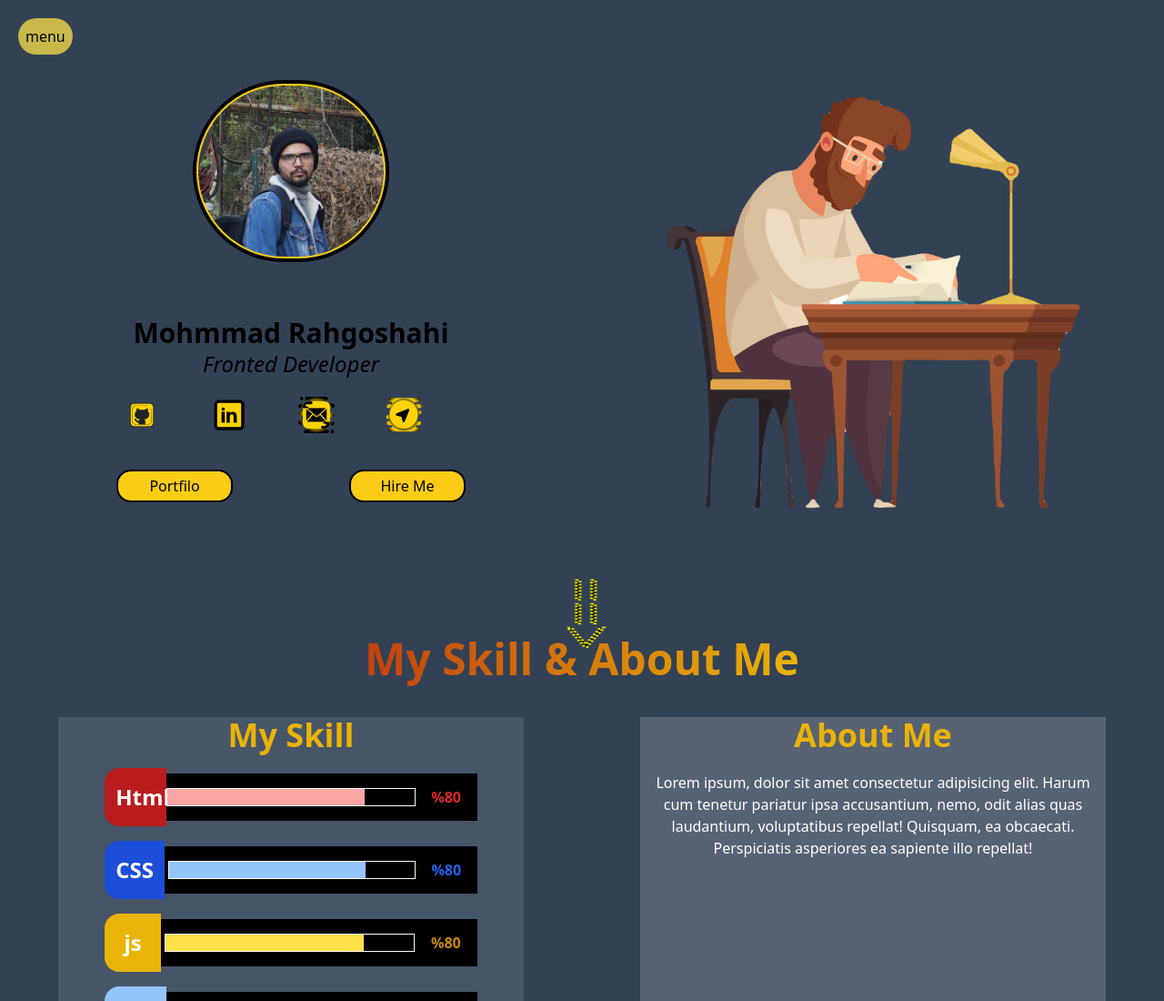
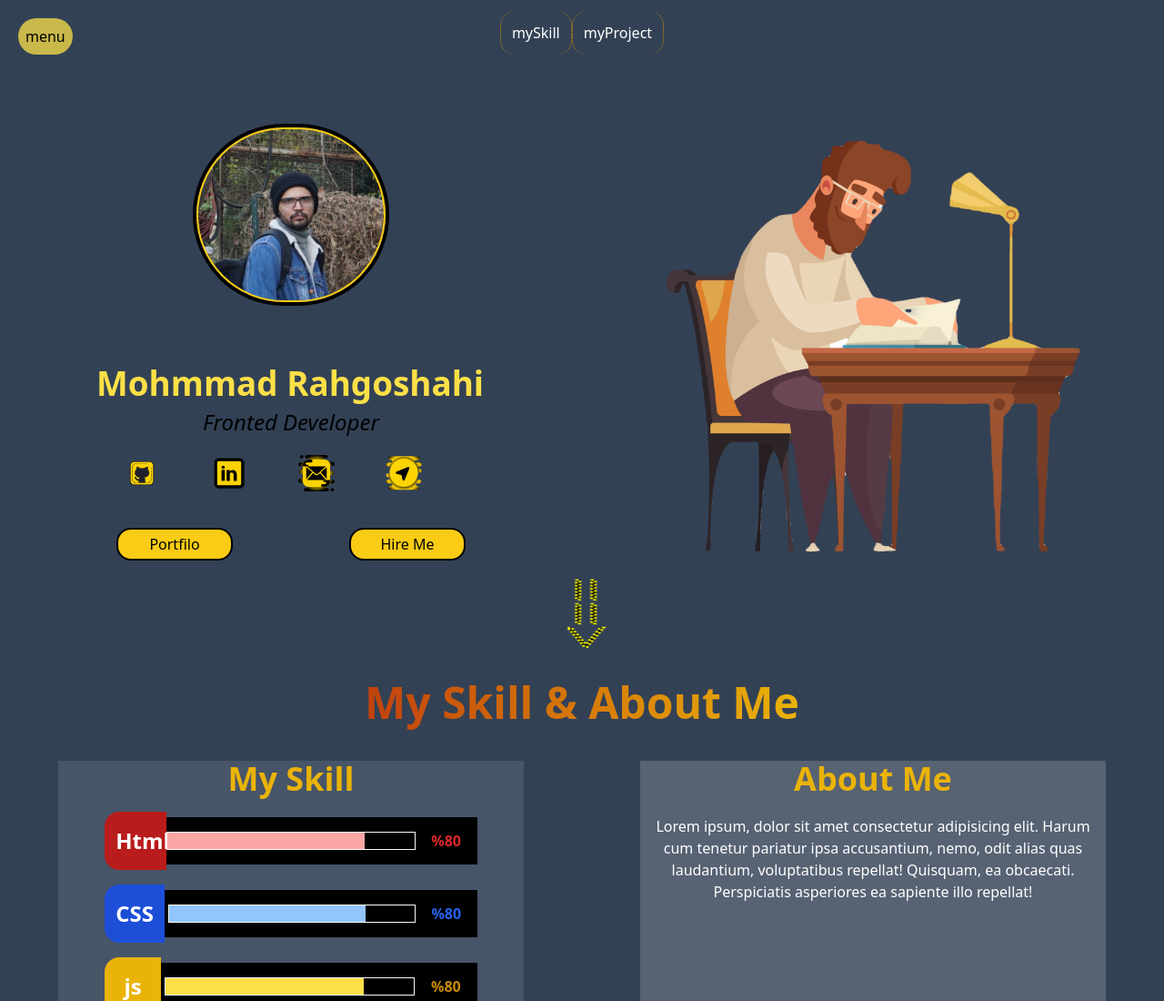
Before and after one commit to mohmmadView/ProjectPortoFile, a website: page index.html in a window 1280 px wide. Shown: the top 1100 px of the page at 91% size. Drawn offline with nearby package versions, Linux system fonts and the light colour scheme.

Commit message:
newAnmiaton2

```diff
--- a/app.js
+++ b/app.js
@@ -34,6 +34,7 @@ elmHeader.insertAdjacentHTML("beforebegin",`
   //   console.log("test");
 
 
+
   // }
 // window.addEventListener("scroll",(event)=>{
 
@@ -43,11 +44,25 @@ elmHeader.insertAdjacentHTML("beforebegin",`
 // console.log(elmMySkill);
 //  }
 // });
-var mySkillElm = document.querySelector('#mySkill')
-var myAboutElm = document.querySelector('#AboutMe')
+var mySkillElm = document.querySelector('#mySkill');
+var myAboutElm = document.querySelector('#AboutMe');
+var myProject1 = document.querySelector("#project1");
+var myProject2 = document.querySelector("#project2");
+var myProject3 = document.querySelector("#project3");
+var myProject4 = document.querySelector("#project4");
 window.onscroll=()=>{
-  winScroll(678,mySkillElm,"animate__backInLeft");
-  winScroll(678,myAboutElm,"animate__backInRight");
+  // if(window.screenY > 96){
+  //   // window.URL('#mySkill&About')
+  //   window.URLSearchParams
+  //   console.log("test");
+  // }
+  // winScroll()
+  winScroll(1100,myProject4,"animate__backInUp")
+  winScroll(1100,myProject3,"animate__backInUp")
+  winScroll(1100,myProject2,"animate__backInDown")
+  winScroll(1100,myProject1,"animate__backInDown")
+  winScroll(578,mySkillElm,"animate__backInLeft");
+  winScroll(578,myAboutElm,"animate__backInRight");
   // if (window.scrollY > 678) {
   //   mySkillElm.classList.add("animate__backInLeft");
   // } else {
@@ -119,7 +134,25 @@ anime.timeline({loop: true})
     easing: "easeOutExpo",
     delay: 1000
   });
+// Wrap every letter in a span
+// Wrap every letter in a span
+var textWrapper = document.querySelector('.ml6 .letters');
+textWrapper.innerHTML = textWrapper.textContent.replace(/\S/g, "<span class='letter'>$&</span>");
 
+anime.timeline({loop: true})
+  .add({
+    targets: '.ml6 .letter',
+    translateY: ["1.1em", 0],
+    translateZ: 0,
+    duration: 750,
+    delay: (el, i) => 50 * i
+  }).add({
+    targets: '.ml6',
+    opacity: 0,
+    duration: 1000,
+    easing: "easeOutExpo",
+    delay: 1000
+  });
 // elm_menu.onclick=()=>{
 //     console.log("test");
 // // let ulElmMenu = document.createElement("ul");
--- a/index.html
+++ b/index.html
@@ -30,6 +30,10 @@
       <div class="w-10 h-10 fixed  rounded-full bg-gray-500"></div> -->
 
       <!-- </nav> -->
+      <div class="flex justify-center ">
+         <a class="text-white p-3 border-x border-yellow-600 hover:bg-yellow-500 rounded-2xl border-dotted" href="#mySkill&About">mySkill</a>
+         <a class="text-white p-3 border-x border-yellow-600 hover:bg-yellow-500 rounded-2xl border-dotted" href="#myProject">myProject</a>
+      </div>
     </header>
 
 
@@ -45,7 +49,11 @@
 <!--? TitleName -->
 <div class="flex flex-col 2xl:mt-10">
 
-<div class="text-black font-bold text-3xl text-center mt-4">Mohmmad Rahgoshahi</div>
+<h1 class="text-yellow-300 font-bold text-3xl text-center mt-4 ml6">
+ <span class="text-wrapper" >
+   <span class="letters ">Mohmmad Rahgoshahi</span>
+ </span> </h1>
+
 <h1 class="ml1 relative">
 <div class="text-black text-center italic mb-3 text-2xl letters "> Fronted Developer</div>
 </h1>
@@ -312,20 +320,20 @@ Lorem ipsum, dolor sit amet consectetur adipisicing elit. Harum cum tenetur pari
   <!-- <div class="w-100 h-96 bg-slate-100/30"></div> -->
 </div>
 <!--? start  project -->
-<div class=" w-screen h-screen my-auto mx-auto">
+<div id="myProject" class=" w-screen h-screen my-auto mx-auto">
 <div class="text-center p-5 text-5xl font-extrabold ...">
   <span class="bg-clip-text bg-black text-transparent bg-gradient-to-r from-orange-700 to-yellow-500  hover:from-yellow-500 hover:to-red-500">
     My Projects
   </span>
 </div>
-<div class="w-10/12 h-2/4  mx-auto grid grid-cols-2 ">
-  <div  class="flex justify-center project1">
+<div class="w-10/12 h-2/4 animate__animated mx-auto grid grid-cols-2 ">
+  <div id="project1" class="animate__animated  flex justify-center project1">
 
           <a href="../history-of-iran-tour/index.html" class="w-4/5 h-4/5  self-center   bg-clip-border  border-4 border-outline border-yellow-600  hover:border-white p-5  border-outline  ring-yellow-200 hover:ring-black ring ring-3 hover:ring-8 rounded-xl mx-3  bg-[url('/backgrand/porgect/theHistoy.png')] bg-cover bg-center">
             <h1  class="text-center titleSite text-2xl text-yellow-600 z-10"></h1>
           </a>
   </div>
-   <div class="flex justify-center  ">
+   <div id="project2" class="flex animate__animated justify-center  ">
           <a href="#" class="w-4/5 h-4/5 self-center border-4 border-outline border-yellow-600 hover:border-white ring-yellow-200 hover:ring-black ring ring-3 hover:ring-8 rounded-xl mx-3 bg-clip-border bg-[url('/backgrand/porgect/Screenshot_20230201_190523.png')] bg-cover bg-center"></a>
   </div>
 </div>
@@ -333,10 +341,10 @@ Lorem ipsum, dolor sit amet consectetur adipisicing elit. Harum cum tenetur pari
 
 
 <div class="w-10/12 h-2/4 mx-auto grid grid-cols-2">
-  <div class="flex justify-center">
+  <div id="project3" class="flex animate__animated justify-center">
           <a href="../libaryAnimation/" class="w-4/5 h-4/5 bg-clip-border border-4 border-outline   border-yellow-600 hover:border-white ring-yellow-200 ring ring-3 hover:ring-black  hover:ring-8  rounded-xl mx-3 bg-[url('/backgrand/porgect/Screenshot_20230201_190102.png')] bg-cover bg-center"></a>
   </div>
-   <div class="flex justify-center">
+   <div id="project4" class=" flex justify-center animate__animated">
           <a href="../portofile/index.html" class="w-4/5 h-4/5 bg-clip-border border-4 border-outline border-yellow-600 hover:border-white border-outline ring ring-3   ring-yellow-200 hover:ring-black hover:ring-8  rounded-xl mx-3 bg-[url('/backgrand/porgect/Screenshot_20230201_185947.png')] bg-cover bg-center"></a>
   </div>
 </div>
@@ -346,6 +354,7 @@ Lorem ipsum, dolor sit amet consectetur adipisicing elit. Harum cum tenetur pari
 
 
     </main>
+
     <script src="./node_modules/animejs/lib/anime.min.js"></script>
     <script src="./app.js"></script>
 </body>
--- a/style.css
+++ b/style.css
@@ -11,3 +11,22 @@
 
    background-color: black;
 }  */
+.ml6 {
+    position: relative;
+    font-weight: 700;
+    font-size: 2.3em;
+  }
+
+  .ml6 .text-wrapper {
+    position: relative;
+    display: inline-block;
+    padding-top: 0.2em;
+    padding-right: 0.05em;
+    padding-bottom: 0.1em;
+    overflow: hidden;
+  }
+
+  .ml6 .letter {
+    display: inline-block;
+    line-height: 1em;
+  }
```
Also changed, not shown: dist/output.css.
